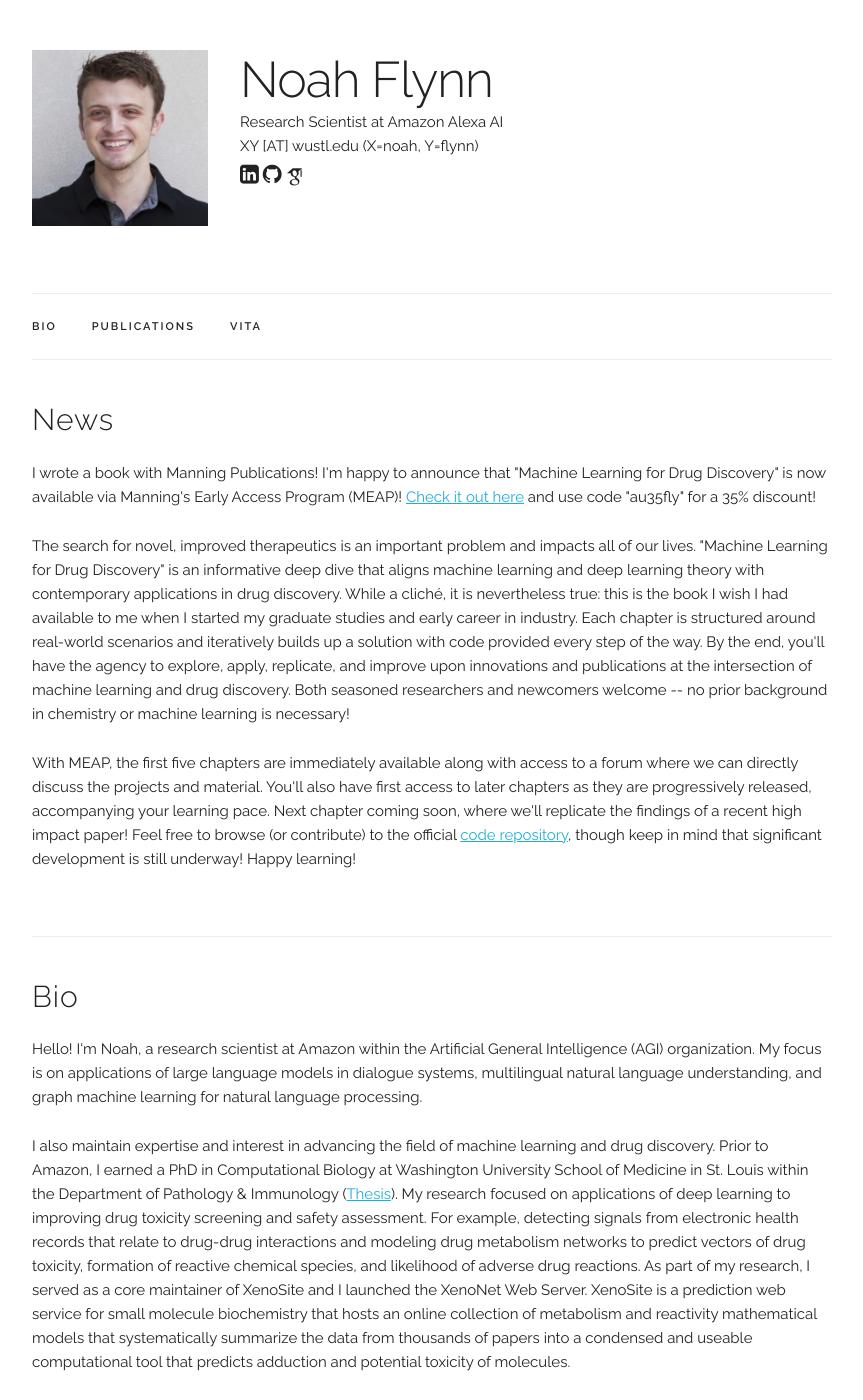
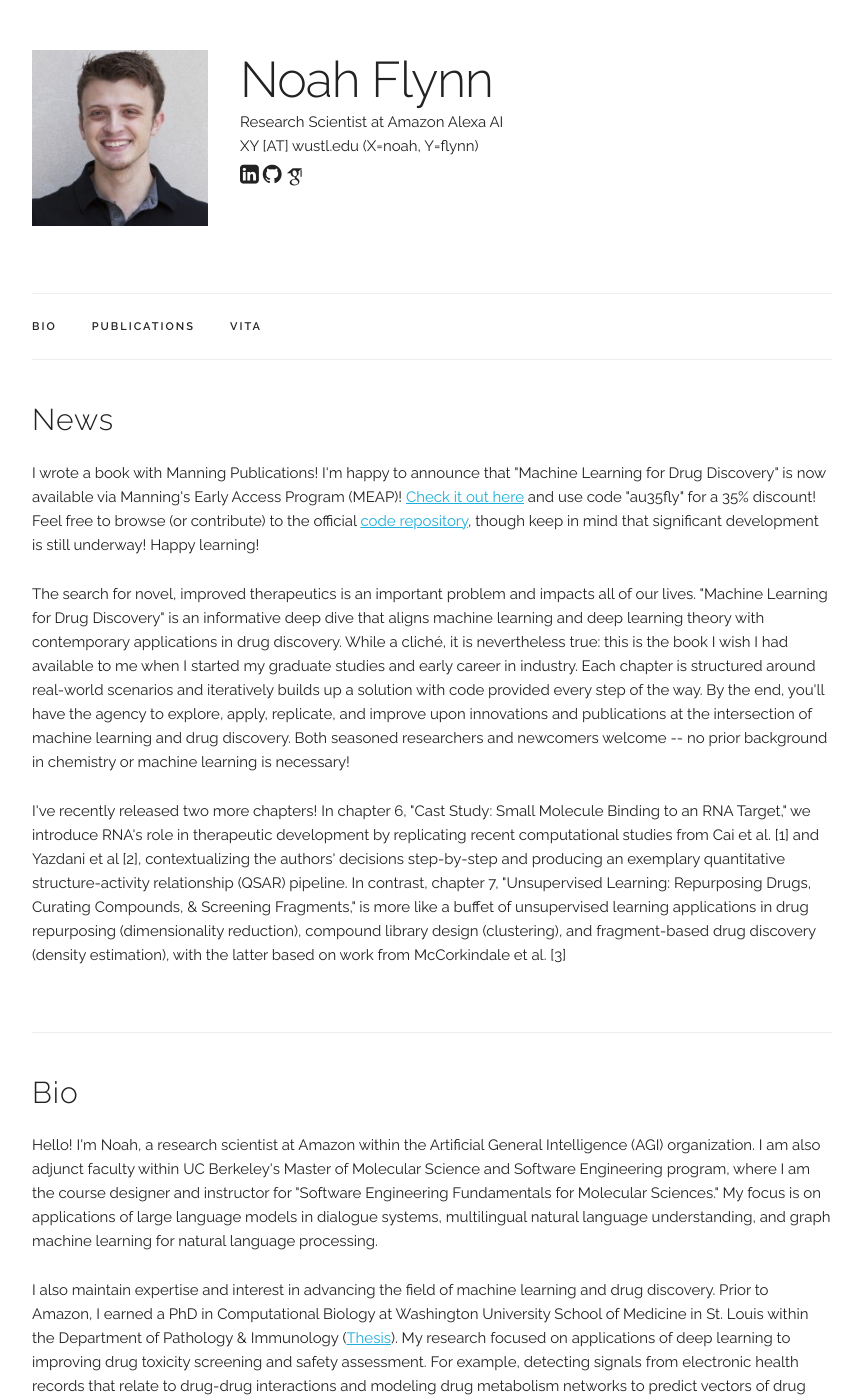
Before and after one commit to nrflynn2/nrflynn2.github.io, a Jekyll site: the page built from _pages/about.html, in a window 1280 px wide and 1400 px high. Shown: the whole window, without its empty margins (208-1071 px from the left). Built offline with Jekyll 4.4.1, drawn with Linux system fonts in a browser that asks for light colours; some web fonts are replaced; some of the changed text lies outside the part shown.

Commit message:
Update CV and job experience

```diff
--- a/_data/experience.yaml
+++ b/_data/experience.yaml
@@ -1,4 +1,10 @@
 experiences:
+
+- place: "UC Berkeley"
+  time: "Jun 2024 - now"
+  title: "Adjunct Faculty"
+  subtitle: "Molecular Science & Software Engineering"
+  category: "work"
 
 - place: "Amazon"
   time: "Jun 2021 - now"
--- a/_pages/about.html
+++ b/_pages/about.html
@@ -11,6 +11,8 @@
   <h4>News</h4>
   <p>
   I wrote a book with Manning Publications! I'm happy to announce that "Machine Learning for Drug Discovery" is now available via Manning's Early Access Program (MEAP)! <a href="https://www.manning.com/books/machine-learning-for-drug-discovery?utm_source=flynn&utm_medium=affiliate&utm_campaign=book_flynn_machine_2_29_24&a_aid=flynn&a_bid=ddb44578&chan=mm_website" target="_blank">Check it out here</a> and use code "au35fly" for a 35% discount!
+  Feel free to browse (or contribute) to the official <a href="https://github.com/nrflynn2/ml-drug-discovery" target="_blank">code repository</a>, though keep in mind that significant development is still underway!
+  Happy learning!
   </p>
 
   <p>
@@ -19,9 +21,9 @@
   </p>
 
   <p>
-  With MEAP, the first five chapters are immediately available along with access to a forum where we can directly discuss the projects and material. You'll also have first access to later chapters as they are progressively released, accompanying your learning pace. Next chapter coming soon, where we'll replicate the findings of a recent high impact paper!
-  Feel free to browse (or contribute) to the official <a href="https://github.com/nrflynn2/ml-drug-discovery" target="_blank">code repository</a>, though keep in mind that significant development is still underway!
-  Happy learning!
+  I've recently released two more chapters!
+  In chapter 6, "Cast Study: Small Molecule Binding to an RNA Target," we introduce RNA's role in therapeutic development by replicating recent computational studies from Cai et al. [1] and Yazdani et al [2], contextualizing the authors' decisions step-by-step and producing an exemplary quantitative structure-activity relationship (QSAR) pipeline.
+  In contrast, chapter 7, "Unsupervised Learning: Repurposing Drugs, Curating Compounds, & Screening Fragments," is more like a buffet of unsupervised learning applications in drug repurposing (dimensionality reduction), compound library design (clustering), and fragment-based drug discovery (density estimation), with the latter based on work from McCorkindale et al. [3]
   </p>
 </div>
 
@@ -30,6 +32,7 @@
   <h4>Bio</h4>
   <p>
   Hello! I'm Noah, a research scientist at Amazon within the Artificial General Intelligence (AGI) organization.
+  I am also adjunct faculty within UC Berkeley's Master of Molecular Science and Software Engineering program, where I am the course designer and instructor for "Software Engineering Fundamentals for Molecular Sciences."
   My focus is on applications of large language models in dialogue systems, multilingual natural language understanding, and graph machine learning for natural language processing.
   </p>
 
```
Also changed, not shown: 1 other file.
